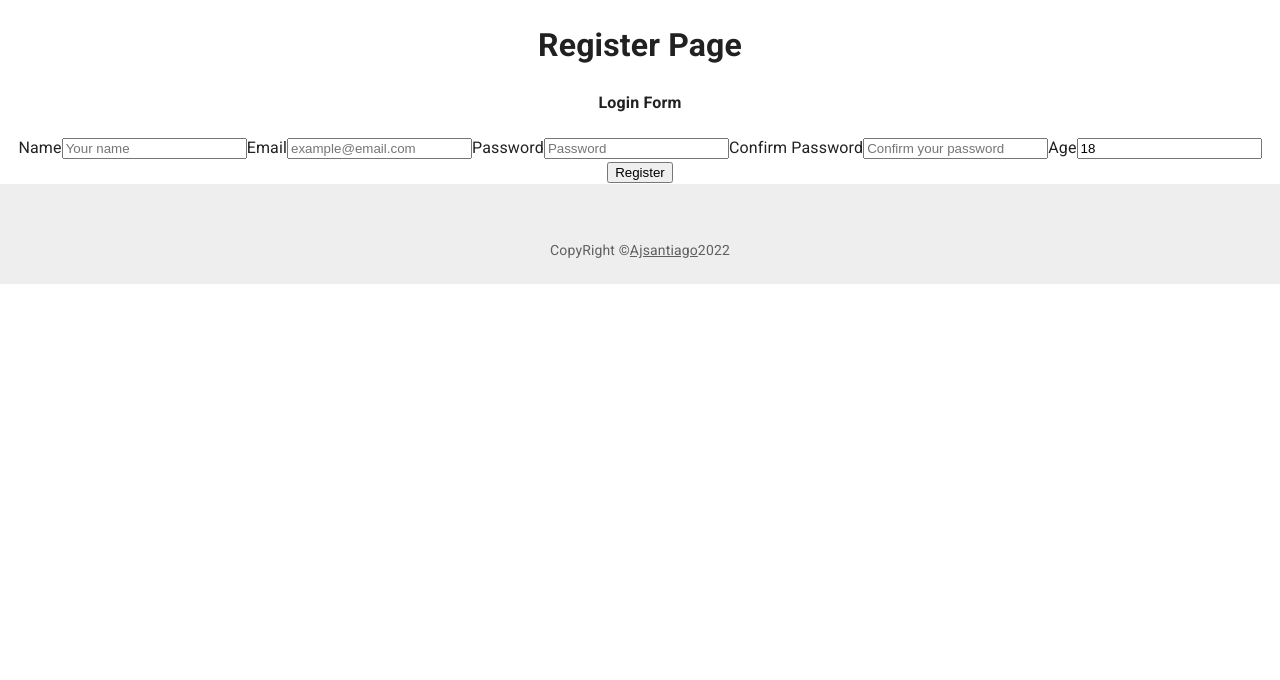
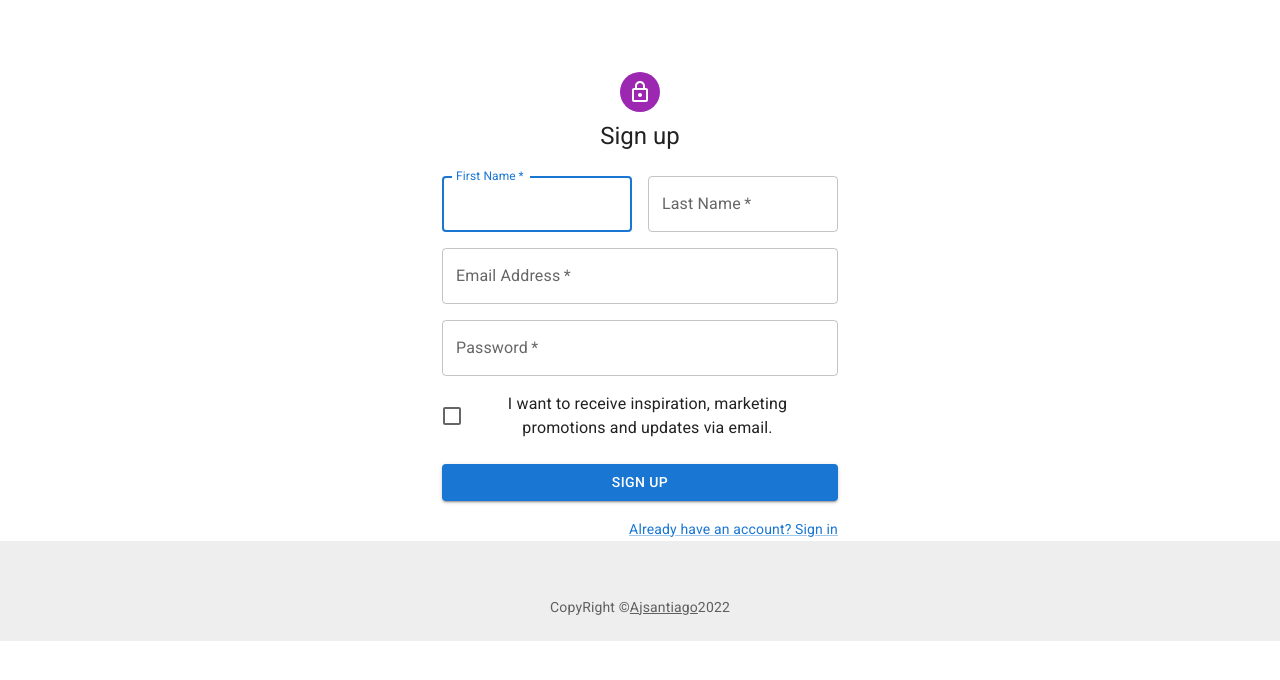
Before and after one commit to AjSantiago/code-verifier-fe, a React (Create React App) app: page /register in a window 1280 px wide. Shown: the top 680 px of the page. Built offline with nearby package versions, Linux system fonts and the light colour scheme.

Commit message:
Login & Register Material UI Templates

```diff
--- /dev/null
+++ b/src/components/forms/LoginMaterial.tsx
@@ -0,0 +1,101 @@
+import * as React from 'react';
+import Avatar from '@mui/material/Avatar';
+import Button from '@mui/material/Button';
+import CssBaseline from '@mui/material/CssBaseline';
+import TextField from '@mui/material/TextField';
+import FormControlLabel from '@mui/material/FormControlLabel';
+import Checkbox from '@mui/material/Checkbox';
+import Link from '@mui/material/Link';
+import Grid from '@mui/material/Grid';
+import Box from '@mui/material/Box';
+import LockOutlinedIcon from '@mui/icons-material/LockOutlined';
+import Typography from '@mui/material/Typography';
+import Container from '@mui/material/Container';
+import { createTheme, ThemeProvider } from '@mui/material/styles';
+
+const theme = createTheme();
+
+export const LoginMaterial = () => {
+  const handleSubmit = (event: React.FormEvent<HTMLFormElement>) => {
+    event.preventDefault();
+    const data = new FormData(event.currentTarget);
+    console.log({
+      email: data.get('email'),
+      password: data.get('password'),
+    });
+  };
+
+  return (
+    <ThemeProvider theme={theme}>
+      <Container component='main' maxWidth='xs'>
+        <CssBaseline />
+        <Box
+          sx={{
+            marginTop: 8,
+            display: 'flex',
+            flexDirection: 'column',
+            alignItems: 'center',
+          }}
+        >
+          <Avatar sx={{ m: 1, bgcolor: 'secondary.main' }}>
+            <LockOutlinedIcon />
+          </Avatar>
+          <Typography component='h1' variant='h5'>
+            Sign in
+          </Typography>
+          <Box
+            component='form'
+            onSubmit={handleSubmit}
+            noValidate
+            sx={{ mt: 1 }}
+          >
+            <TextField
+              margin='normal'
+              required
+              fullWidth
+              id='email'
+              label='Email Address'
+              name='email'
+              autoComplete='email'
+              autoFocus
+            />
+            <TextField
+              margin='normal'
+              required
+              fullWidth
+              name='password'
+              label='Password'
+              type='password'
+              id='password'
+              autoComplete='current-password'
+            />
+            <FormControlLabel
+              control={<Checkbox value='remember' color='primary' />}
+              label='Remember me'
+            />
+            <Button
+              type='submit'
+              fullWidth
+              variant='contained'
+              sx={{ mt: 3, mb: 2 }}
+            >
+              Sign In
+            </Button>
+            <Grid container>
+              <Grid item xs>
+                <Link href='#' variant='body2'>
+                  Forgot password?
+                </Link>
+              </Grid>
+              <Grid item>
+                <Link href='#' variant='body2'>
+                  {"Don't have an account? Sign Up"}
+                </Link>
+              </Grid>
+            </Grid>
+          </Box>
+        </Box>
+      </Container>
+    </ThemeProvider>
+  );
+};
--- /dev/null
+++ b/src/components/forms/RegisterMaterial.tsx
@@ -0,0 +1,124 @@
+import * as React from 'react';
+import Avatar from '@mui/material/Avatar';
+import Button from '@mui/material/Button';
+import CssBaseline from '@mui/material/CssBaseline';
+import TextField from '@mui/material/TextField';
+import FormControlLabel from '@mui/material/FormControlLabel';
+import Checkbox from '@mui/material/Checkbox';
+import Link from '@mui/material/Link';
+import Grid from '@mui/material/Grid';
+import Box from '@mui/material/Box';
+import LockOutlinedIcon from '@mui/icons-material/LockOutlined';
+import Typography from '@mui/material/Typography';
+import Container from '@mui/material/Container';
+import { createTheme, ThemeProvider } from '@mui/material/styles';
+
+const theme = createTheme();
+
+export const RegisterMaterial = () => {
+  const handleSubmit = (event: React.FormEvent<HTMLFormElement>) => {
+    event.preventDefault();
+    const data = new FormData(event.currentTarget);
+    console.log({
+      email: data.get('email'),
+      password: data.get('password'),
+    });
+  };
+
+  return (
+    <ThemeProvider theme={theme}>
+      <Container component='main' maxWidth='xs'>
+        <CssBaseline />
+        <Box
+          sx={{
+            marginTop: 8,
+            display: 'flex',
+            flexDirection: 'column',
+            alignItems: 'center',
+          }}
+        >
+          <Avatar sx={{ m: 1, bgcolor: 'secondary.main' }}>
+            <LockOutlinedIcon />
+          </Avatar>
+          <Typography component='h1' variant='h5'>
+            Sign up
+          </Typography>
+          <Box
+            component='form'
+            noValidate
+            onSubmit={handleSubmit}
+            sx={{ mt: 3 }}
+          >
+            <Grid container spacing={2}>
+              <Grid item xs={12} sm={6}>
+                <TextField
+                  autoComplete='given-name'
+                  name='firstName'
+                  required
+                  fullWidth
+                  id='firstName'
+                  label='First Name'
+                  autoFocus
+                />
+              </Grid>
+              <Grid item xs={12} sm={6}>
+                <TextField
+                  required
+                  fullWidth
+                  id='lastName'
+                  label='Last Name'
+                  name='lastName'
+                  autoComplete='family-name'
+                />
+              </Grid>
+              <Grid item xs={12}>
+                <TextField
+                  required
+                  fullWidth
+                  id='email'
+                  label='Email Address'
+                  name='email'
+                  autoComplete='email'
+                />
+              </Grid>
+              <Grid item xs={12}>
+                <TextField
+                  required
+                  fullWidth
+                  name='password'
+                  label='Password'
+                  type='password'
+                  id='password'
+                  autoComplete='new-password'
+                />
+              </Grid>
+              <Grid item xs={12}>
+                <FormControlLabel
+                  control={
+                    <Checkbox value='allowExtraEmails' color='primary' />
+                  }
+                  label='I want to receive inspiration, marketing promotions and updates via email.'
+                />
+              </Grid>
+            </Grid>
+            <Button
+              type='submit'
+              fullWidth
+              variant='contained'
+              sx={{ mt: 3, mb: 2 }}
+            >
+              Sign Up
+            </Button>
+            <Grid container justifyContent='flex-end'>
+              <Grid item>
+                <Link href='#' variant='body2'>
+                  Already have an account? Sign in
+                </Link>
+              </Grid>
+            </Grid>
+          </Box>
+        </Box>
+      </Container>
+    </ThemeProvider>
+  );
+};
--- a/src/pages/LoginPage.tsx
+++ b/src/pages/LoginPage.tsx
@@ -1,11 +1,12 @@
 import React from 'react';
 import LoginForm from '../components/forms/LoginForm';
+import { LoginMaterial } from '../components/forms/LoginMaterial';
 
 export const LoginPage = () => {
   return (
     <div>
-      <h1>Login Page</h1>
-      <LoginForm />
+      {/* <LoginForm /> */}
+      <LoginMaterial />
     </div>
   );
 };
--- a/src/pages/RegisterPage.tsx
+++ b/src/pages/RegisterPage.tsx
@@ -1,11 +1,12 @@
 import React from 'react';
 import RegisterForm from '../components/forms/RegisterForm';
+import { RegisterMaterial } from '../components/forms/RegisterMaterial';
 
 export const RegisterPage = () => {
   return (
     <div>
-      <h1>Register Page</h1>
-      <RegisterForm />
+      {/* <RegisterForm /> */}
+      <RegisterMaterial />
     </div>
   );
 };
```
